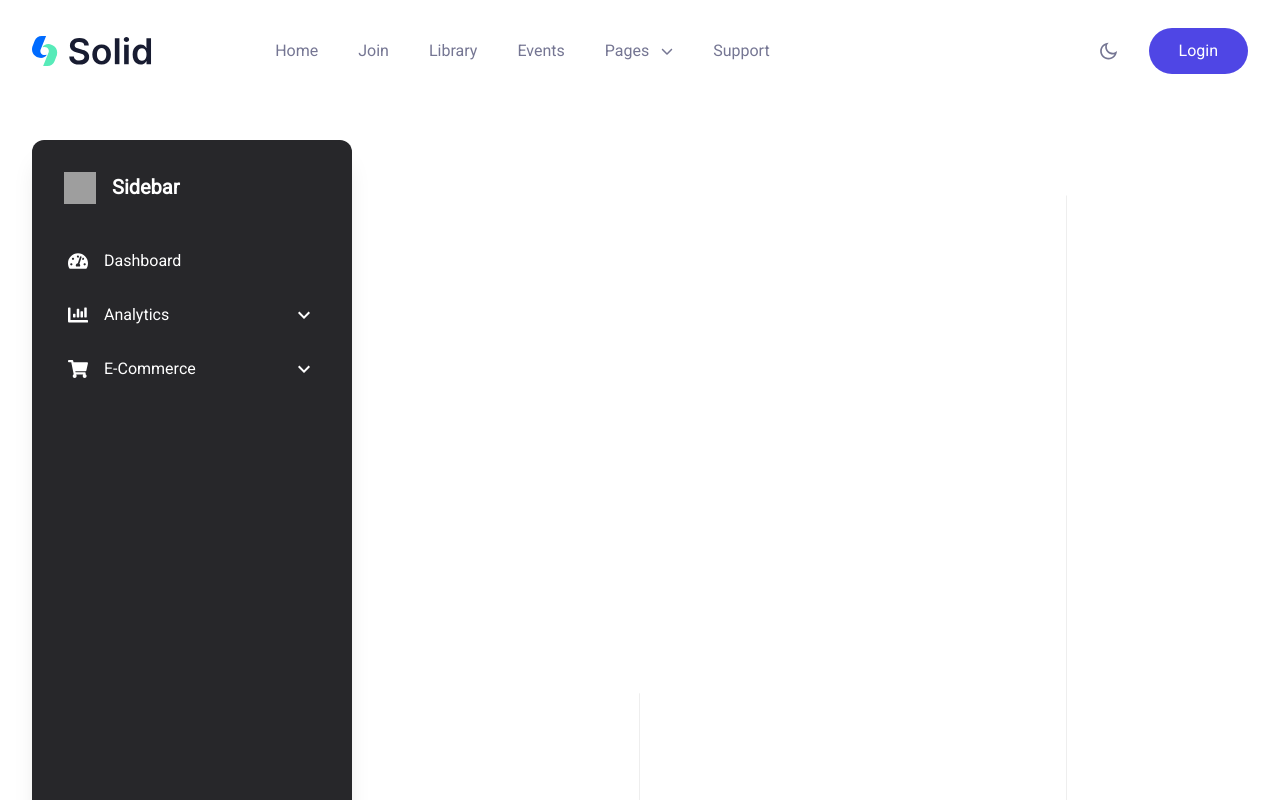
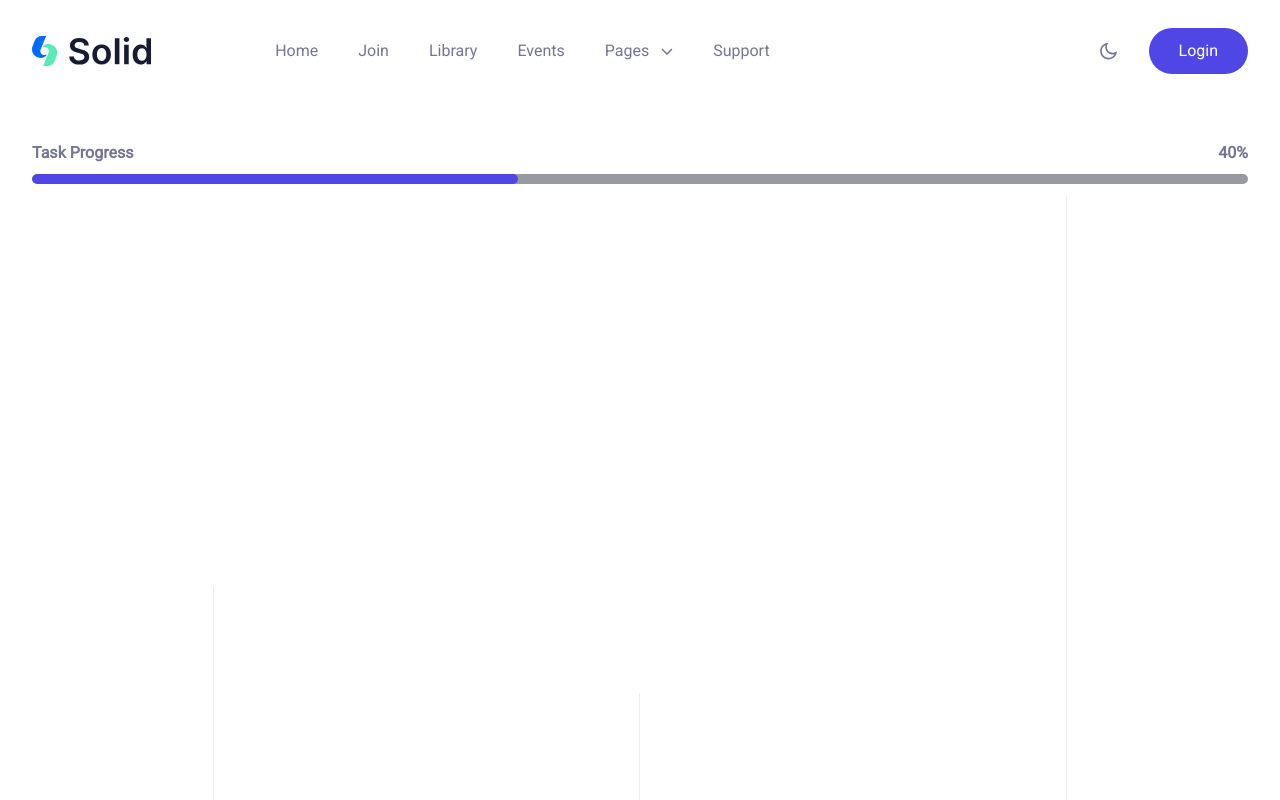
Before and after one commit to siavashsk/eventure, a Next.js app: page /test in a window 1280 px wide. Shown: the top 800 px of the page. Built offline with nearby package versions, Linux system fonts and the light colour scheme; grey boxes are pictures that could not be loaded.

Commit message:
feat(UI/Progressbar): implemented

```diff
--- a/app/(site)/test/page.tsx
+++ b/app/(site)/test/page.tsx
@@ -1,12 +1,12 @@
 "use client";
-import { Sidebar } from "@/components/UI";
+import { Progressbar } from "@/components/UI";
 import React from "react";
 
 const Test = () => {
   return (
     <div className="h-[100vh] w-full">
       <div className="mt-27 h-full w-full p-8">
-        <Sidebar />
+        <Progressbar label="Task Progress" percentage={40} />
       </div>
     </div>
   );
--- /dev/null
+++ b/components/UI/Progressbar/index.tsx
@@ -0,0 +1,35 @@
+import React from "react";
+
+interface ProgressProps {
+  label?: string;
+  percentage: number;
+}
+
+const Progress: React.FC<ProgressProps> = ({
+  label = "Progress",
+  percentage,
+}) => {
+  return (
+    <div className="w-full">
+      <div className="mb-2 flex items-center justify-between gap-4">
+        <h6 className="font-sans text-blue-gray-900 block text-base font-semibold leading-relaxed tracking-normal antialiased">
+          {label}
+        </h6>
+        <h6 className="font-sans text-blue-gray-900 block text-base font-semibold leading-relaxed tracking-normal antialiased">
+          {percentage}%
+        </h6>
+      </div>
+
+      <div
+        className={`flex-start font-sans flex h-2.5 w-full overflow-hidden rounded-full bg-manatee text-xs font-medium dark:bg-blacksection`}
+      >
+        <div
+          className={`flex h-full items-center justify-center overflow-hidden break-all rounded-full bg-primary text-white`}
+          style={{ width: `${percentage}%` }}
+        ></div>
+      </div>
+    </div>
+  );
+};
+
+export default Progress;
--- a/components/UI/index.ts
+++ b/components/UI/index.ts
@@ -14,3 +14,4 @@ export { default as Timeline } from "./Timeline";
 export { default as Tabs } from "./Tabs";
 export { default as Skeleton } from "./Skeleton";
 export { default as Sidebar } from "./Sidebar";
+export { default as Progressbar } from "./Progressbar";
```
